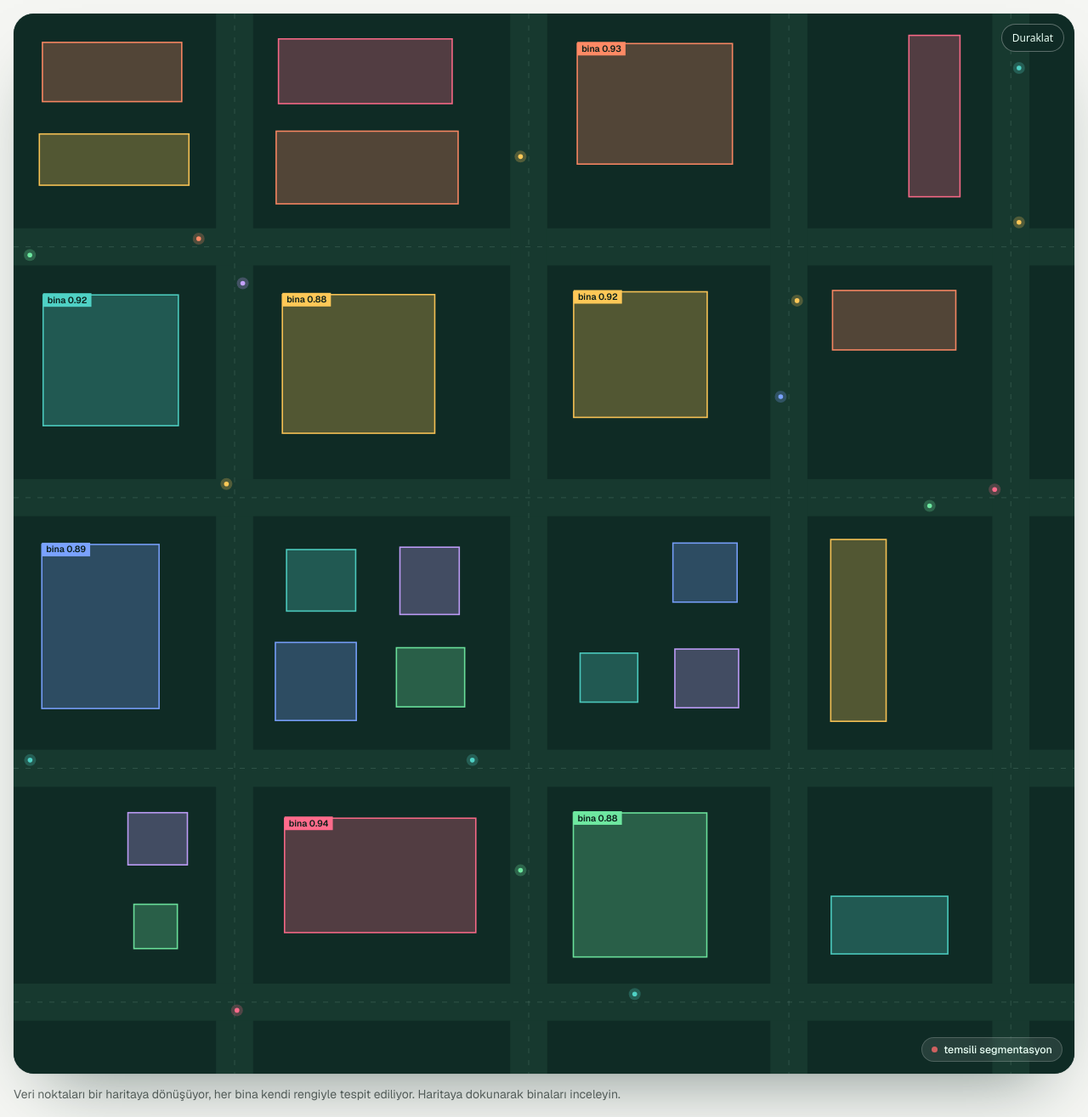
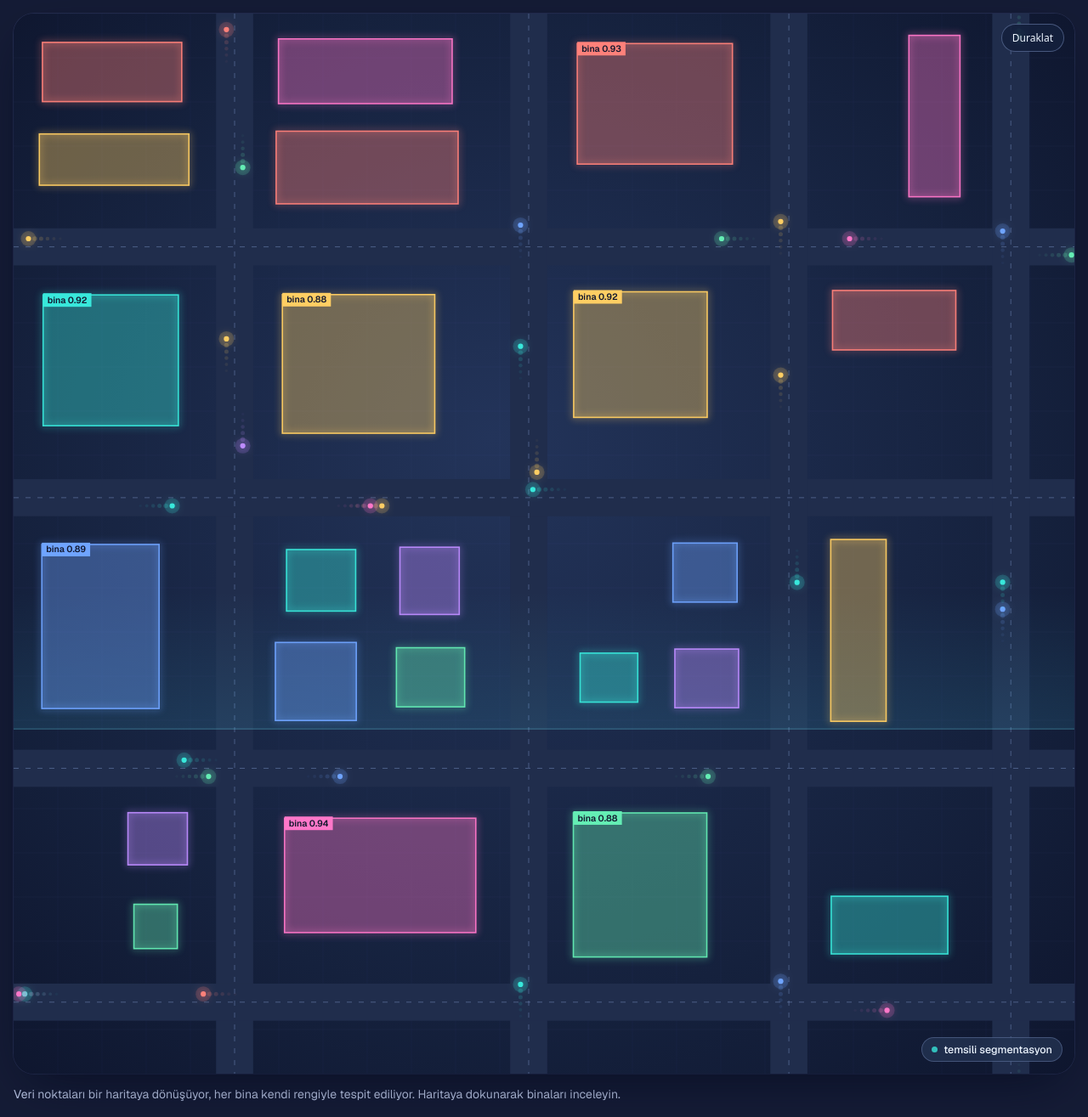
Before and after one commit to elanur04/elanur04.github.io, a PHP site: page /assets/segmentasyon-animasyonu.html in a window 1280 px wide. Shown: the whole page at 85% size. Run offline with PHP 8.4, Linux system fonts and the light colour scheme.

Commit message:
Give segmentation animation a vivid midnight palette and traffic trails

```diff
--- a/assets/segmentasyon-animasyonu.html
+++ b/assets/segmentasyon-animasyonu.html
@@ -16,7 +16,7 @@ body { min-height: 100vh; display: grid; place-items: center; padding: 2rem; fon
 .hero-art { position: relative; }
 .art-card {
     position: relative; border-radius: 24px; overflow: hidden;
-    background: #0f2b25;
+    background: #10162d;
     box-shadow: 0 40px 80px -40px rgba(15, 43, 37, .55), 0 0 0 1px rgba(15, 43, 37, .08);
     transform: perspective(1200px) rotateY(calc(var(--mx, 0) * -6deg)) rotateX(calc(var(--my, 0) * 5deg));
     transition: transform .4s var(--ease);
@@ -24,7 +24,7 @@ body { min-height: 100vh; display: grid; place-items: center; padding: 2rem; fon
 .art-card canvas { width: 100%; aspect-ratio: 1 / 1; cursor: crosshair; }
 .art-badge {
     position: absolute; right: 14px; bottom: 14px; display: inline-flex; align-items: center; gap: .45rem;
-    padding: .3rem .7rem; border-radius: 999px; font-size: .78rem; font-weight: 500; color: #e9fff5;
+    padding: .3rem .7rem; border-radius: 999px; font-size: .78rem; font-weight: 500; color: #edf5ff;
     background: rgba(255, 255, 255, .1); border: 1px solid rgba(255, 255, 255, .18); backdrop-filter: blur(6px);
 }
 .art-badge i { width: 7px; height: 7px; border-radius: 50%; background: #ff6b6b; animation: blink 1.4s infinite; }
@@ -35,12 +35,12 @@ body { min-height: 100vh; display: grid; place-items: center; padding: 2rem; fon
     *, *::before, *::after { animation-duration: .01ms !important; transition-duration: .01ms !important; }
 }
 /* Fit the supplied animation inside the portfolio project panel. */
-body { min-height:100vh; padding:16px; background:#f5f6f3; }
+body { min-height:100vh; padding:16px; background:#151c36; }
 .hero-art { width:100%; }
 .art-card { border-radius:24px; }
 .art-card canvas { display:block; }
-.hero-art figcaption { color:#5f6663; font-size:14px; line-height:1.6; }
-.animation-toggle{position:absolute;top:12px;right:12px;z-index:3;border:1px solid #ffffff50;background:#0f2b25dd;color:#e9fff5;border-radius:20px;padding:7px 12px;font:500 12px system-ui;cursor:pointer}.animation-toggle:focus-visible{outline:3px solid #ffc857;outline-offset:3px}</style>
+.hero-art figcaption { color:#b9c5e4; font-size:14px; line-height:1.6; }
+.animation-toggle{position:absolute;top:12px;right:12px;z-index:3;border:1px solid #ffffff50;background:#10162ddd;color:#edf5ff;border-radius:20px;padding:7px 12px;font:500 12px system-ui;cursor:pointer}.animation-toggle:focus-visible{outline:3px solid #ffc857;outline-offset:3px}.art-card{box-shadow:0 20px 60px -20px #04091dcc,0 0 0 1px #8faaff20}.art-badge{background:#253655bb;border-color:#b0c7ff40}.art-badge i{background:#38e8db}.animation-toggle{background:#15213de6;border-color:#aecaff55}.animation-toggle:hover{background:#30446c}</style>
 </head>
 <body>
 
@@ -68,8 +68,8 @@ body { min-height:100vh; padding:16px; background:#f5f6f3; }
     if (!canvas || !canvas.getContext) return;
     const ctx = canvas.getContext('2d');
     const card = $('.art-card');
-    const PAL = ['#ff8a65', '#ffc857', '#4fd1c5', '#7aa2ff', '#c4a1ff', '#6ee7a0', '#ff6b8b'];
-    const BG = '#0f2b25', ROAD = '#17392f', LANE = 'rgba(190,240,220,.14)';
+    const PAL = ['#ff817a', '#ffce63', '#38e8db', '#6fa4ff', '#bd8cff', '#64edb4', '#ff77c9'];
+    const BG = '#10162d', ROAD = '#202d4c', LANE = 'rgba(164,195,255,.32)';
     let seed = 5;
     const rnd = () => { seed = (seed * 16807) % 2147483647; return (seed - 1) / 2147483646; };
     const hexA = (hex, a) => { const n = parseInt(hex.slice(1), 16); return `rgba(${n >> 16},${(n >> 8) & 255},${n & 255},${a})`; };
@@ -115,7 +115,7 @@ body { min-height:100vh; padding:16px; background:#f5f6f3; }
                 pts.push({ tx, ty, sx: S / 2 + Math.cos(a) * rr, sy: S / 2 + Math.sin(a) * rr, col: b.col, ph: rnd() * Math.PI * 2, x: 0, y: 0, ox: 0, oy: 0 });
             }
         });
-        roads.forEach(r => { for (let k = 0; k < 2; k++) cars.push({ r, t: rnd(), v: (.05 + rnd() * .06) * (rnd() < .5 ? -1 : 1), col: PAL[Math.floor(rnd() * PAL.length)] }); });
+        roads.forEach(r => { for (let k = 0; k < 4; k++) cars.push({ r, t: rnd(), v: (.07 + rnd() * .08) * (rnd() < .5 ? -1 : 1), col: PAL[Math.floor(rnd() * PAL.length)] }); });
     };
 
     const resize = () => {
@@ -146,7 +146,11 @@ body { min-height:100vh; padding:16px; background:#f5f6f3; }
     const CYCLE = 10400;
     function draw(t, dt) {
         ctx.setTransform(dpr, 0, 0, dpr, 0, 0);
-        ctx.fillStyle = BG; ctx.fillRect(0, 0, S, S);
+        const background = ctx.createRadialGradient(S*.45,S*.4,0,S*.5,S*.5,S*.8);
+        background.addColorStop(0,'#23345a'); background.addColorStop(.6,'#15213d'); background.addColorStop(1,'#0c1229');
+        ctx.fillStyle = background; ctx.fillRect(0,0,S,S);
+        ctx.strokeStyle='rgba(134,166,235,.055)';ctx.lineWidth=.6;ctx.beginPath();
+        for(let g=0;g<S;g+=S/24){ctx.moveTo(g,0);ctx.lineTo(g,S);ctx.moveTo(0,g);ctx.lineTo(S,g);}ctx.stroke();
 
         const gather = ease(Math.min(Math.max((t - 1400) / 1800, 0), 1)) * (1 - ease(Math.min(Math.max((t - 9000) / 1400, 0), 1)));
         const mapA = Math.min(Math.max((t - 2400) / 900, 0), 1) * (1 - Math.min(Math.max((t - 8600) / 700, 0), 1));
@@ -162,6 +166,14 @@ body { min-height:100vh; padding:16px; background:#f5f6f3; }
             ctx.globalAlpha = 1;
         }
 
+        // A soft scan sweep follows the progressive segmentation reveal.
+        if(mapA>0){
+            const sy=((t-2400)/6200)*S;
+            const scan=ctx.createLinearGradient(0,sy-S*.13,0,sy);
+            scan.addColorStop(0,'rgba(75,220,255,0)');scan.addColorStop(1,'rgba(75,220,255,.11)');
+            ctx.fillStyle=scan;ctx.fillRect(0,sy-S*.13,S,S*.13);
+            ctx.strokeStyle='rgba(113,232,255,.35)';ctx.lineWidth=1;ctx.beginPath();ctx.moveTo(0,sy);ctx.lineTo(S,sy);ctx.stroke();
+        }
         // bina maskeleri: köşegen sırayla dolar
         let hot = null, hd = 1e9;
         blds.forEach(b => {
@@ -176,10 +188,11 @@ body { min-height:100vh; padding:16px; background:#f5f6f3; }
             if (a <= 0.01) return;
             const pop = 1 + (1 - k) * .15 * (k > 0 ? 1 : 0);
             const cx = b.x + b.w / 2, cy = b.y + b.h / 2, w = b.w * pop, h = b.h * pop;
-            ctx.fillStyle = hexA(b.col, (.28 + .25 * b.hov) * a);
+            ctx.fillStyle = hexA(b.col, (.38 + .22 * b.hov) * a);
             ctx.fillRect(cx - w / 2, cy - h / 2, w, h);
             ctx.strokeStyle = hexA(b.col, .95 * a); ctx.lineWidth = 1.6 + b.hov;
-            ctx.strokeRect(cx - w / 2, cy - h / 2, w, h);
+            ctx.shadowColor=b.col; ctx.shadowBlur=8 + b.hov*10;
+            ctx.strokeRect(cx - w / 2, cy - h / 2, w, h); ctx.shadowBlur=0;
         });
         // etiketler (büyük binalar ve imlecin altındaki)
         ctx.font = '600 10.5px Geist, system-ui, sans-serif';
@@ -190,7 +203,7 @@ body { min-height:100vh; padding:16px; background:#f5f6f3; }
             const txt = 'bina ' + b.conf, w = ctx.measureText(txt).width + 10;
             ctx.globalAlpha = show;
             ctx.fillStyle = b.col; ctx.fillRect(b.x, b.y - 2, w, 16);
-            ctx.fillStyle = '#0b1f1a'; ctx.fillText(txt, b.x + 5, b.y + 9.5);
+            ctx.fillStyle = '#11172e'; ctx.fillText(txt, b.x + 5, b.y + 9.5);
             ctx.globalAlpha = 1;
         });
 
@@ -201,8 +214,13 @@ body { min-height:100vh; padding:16px; background:#f5f6f3; }
                 const off = c.v > 0 ? c.r.w * .22 : -c.r.w * .22;
                 const x = c.r.v ? c.r.p + off : c.t * S, y = c.r.v ? c.t * S : c.r.p + off;
                 ctx.globalAlpha = mapA;
-                ctx.fillStyle = hexA(c.col, .25); ctx.beginPath(); ctx.arc(x, y, 7, 0, Math.PI * 2); ctx.fill();
-                ctx.fillStyle = c.col; ctx.beginPath(); ctx.arc(x, y, 2.8, 0, Math.PI * 2); ctx.fill();
+                for(let tail=1;tail<=5;tail++){
+                    const behind=(c.t-Math.sign(c.v)*tail*.006+1)%1;
+                    const tx=c.r.v?x:behind*S, ty=c.r.v?behind*S:y;
+                    ctx.fillStyle=hexA(c.col,.24*(1-tail/6));ctx.beginPath();ctx.arc(tx,ty,3-tail*.25,0,Math.PI*2);ctx.fill();
+                }
+                ctx.fillStyle = hexA(c.col, .18); ctx.beginPath(); ctx.arc(x, y, 9, 0, Math.PI * 2); ctx.fill();
+                ctx.shadowColor=c.col;ctx.shadowBlur=11;ctx.fillStyle = c.col; ctx.beginPath(); ctx.arc(x, y, 3.1, 0, Math.PI * 2); ctx.fill();ctx.shadowBlur=0;
                 ctx.globalAlpha = 1;
             });
         }
@@ -220,7 +238,7 @@ body { min-height:100vh; padding:16px; background:#f5f6f3; }
                     else { p.ox *= .9; p.oy *= .9; }
                 } else { p.ox *= .9; p.oy *= .9; }
                 ctx.fillStyle = hexA(p.col, Math.min(ptsA, 1) * .9);
-                ctx.beginPath(); ctx.arc(x + p.ox, y + p.oy, 1.8, 0, Math.PI * 2); ctx.fill();
+                ctx.beginPath(); ctx.arc(x + p.ox, y + p.oy, 2.1, 0, Math.PI * 2); ctx.fill();
             });
         }
     }
```
Also changed, not shown: style.css.
